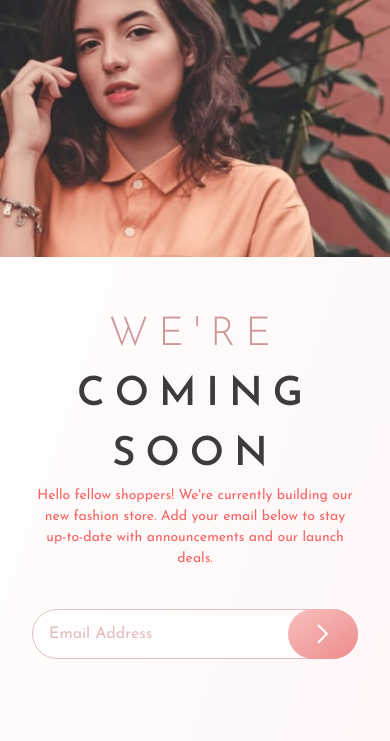
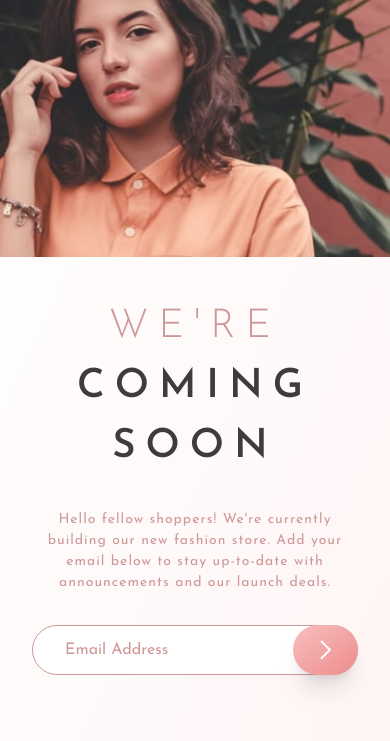
Before and after one commit to jchapar/base_apparel_FEM, a website: page index.html in a window 390 px wide. Shown: the part 83-824 px from the top of the page. Drawn offline with Linux system fonts and the light colour scheme.

Commit message:
adjusted markdown to redo the mobile styling

```diff
--- a/index.html
+++ b/index.html
@@ -14,39 +14,44 @@
     <title>Base Appearal | Coming Soon</title>
   </head>
   <body class="font-sans bg-gradient-to-br from-gradientOne to-gradientTwo">
-    <!-- Global container -->
-    <div class="container mx-auto">
-      <!-- Heading -->
-      <div class="bg-white w-full h-[80px] flex items-center justify-start pl-8">
-        <img src="images/logo.svg" alt="" />
+    <!-- Global Container -->
+    <div class="h-screen w-full">
+      <!-- Mobile View -->
+      <main class="md:hidden">
+        <!-- Logo -->
+        <div class="logo-container h-[80px] p-8 flex items-center justify-start">
+          <img src="images/logo.svg" alt="Logo" />
         </div>
-      <main>
+        <!-- Content -->
+        <div class="content-container w-full">
           <!-- Image -->
           <div class="w-full">
             <img src="images/hero-mobile.jpg" alt="" class="w-full" />
           </div>
-        <!-- Content -->
-        <div class="px-8 py-12 mx-auto h-screen">
+          <!-- Text -->
+          <div class="py-10 px-8 flex flex-col items-center justify-center">
             <h1
-            class="text-[40px] text-center font-semibold uppercase tracking-[10px] text-darkGrayishRed max-w-[315px] mx-auto"
+              class="text-[40px] tracking-[10px] uppercase max-w-[311px] text-center font-semibold text-darkGrayishRed mb-8"
             >
-            <span class="font-thin text-[#CE9898]">We're</span> Coming Soon
+              <span class="font-thin text-[#CE9898]">We're</span> coming soon
             </h1>
-          <p class="text-center text-softRed text-[14px] max-w-[325px] mx-auto mb-10">
+            <p class="text-[14px] text-[#CE9898] text-center max-w-[311px] tracking-[1px] mb-8">
               Hello fellow shoppers! We're currently building our new fashion store. Add your email
               below to stay up-to-date with announcements and our launch deals.
             </p>
-          <div class="input-wrapper flex relative">
+            <!-- Input Wrapper -->
+            <div class="relative w-full">
               <input
                 type="email"
                 placeholder="Email Address"
-              class="border-[1px] opacity-60 rounded-full w-full py-2 px-4 h-[50px] border-desaturatedRed placeholder:text-desaturatedRed outline-none"
+                class="w-full border-[1px] border-[#CE9898] rounded-full h-[50px] px-8 placeholder:text-desaturatedRed outline-none"
               />
               <button
-              class="absolute text-white bg-gradient-to-br from-gradientThree to-gradientFour w-[70px] rounded-full h-[50px] right-0 flex items-center justify-center hover:opacity-80"
+                class="bg-gradient-to-br from-gradientThree to-gradientFour h-[50px] w-[65px] rounded-full flex items-center justify-center absolute right-0 top-0 shadow-xl"
               >
-              <img src="images/icon-arrow.svg" alt="" />
+                <img src="images/icon-arrow.svg" alt="Submit button" />
               </button>
+            </div>
           </div>
         </div>
       </main>
```
Also changed, not shown: css/styles.css. Lines whose indentation alone changed are shown as unchanged.
